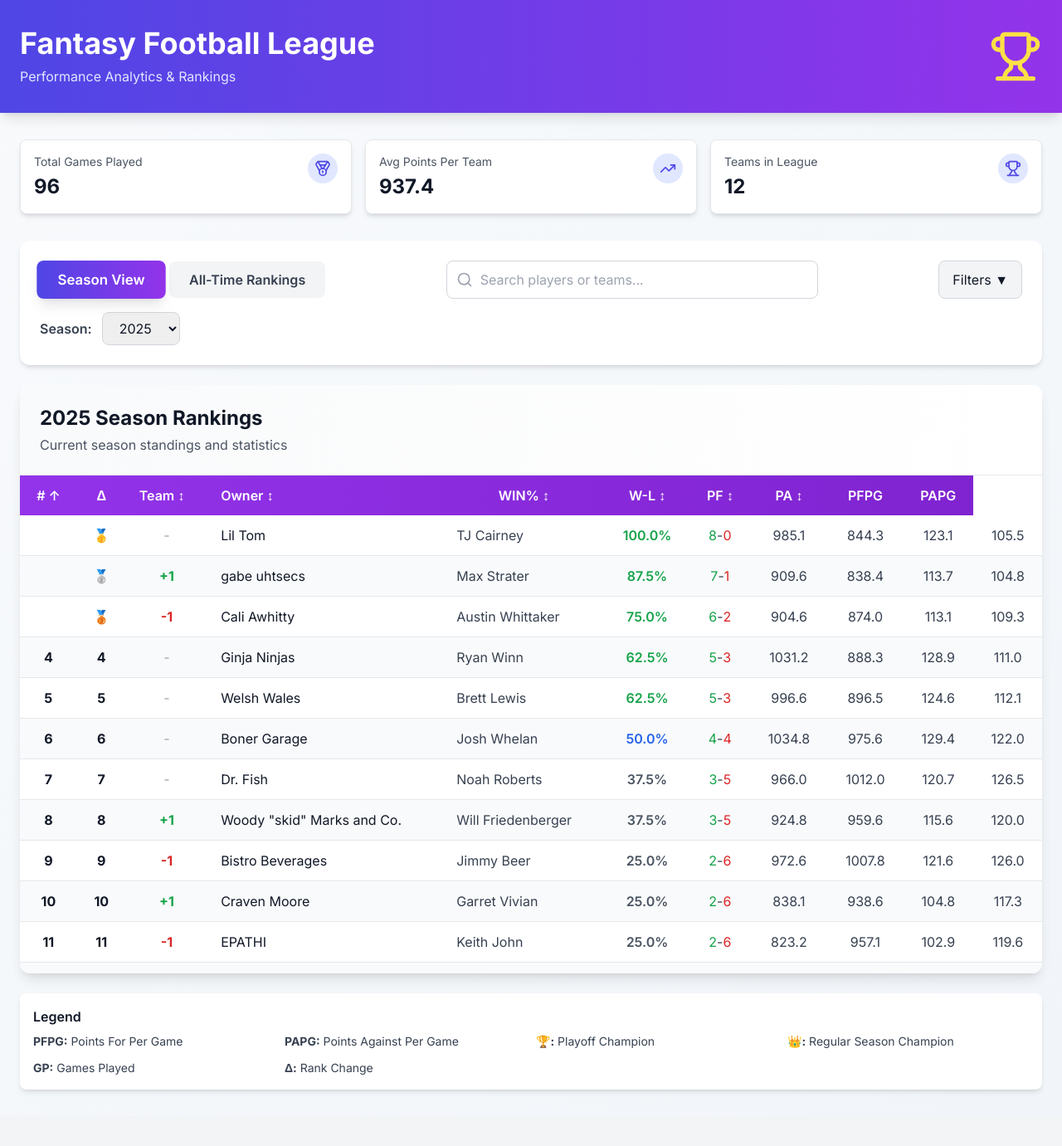
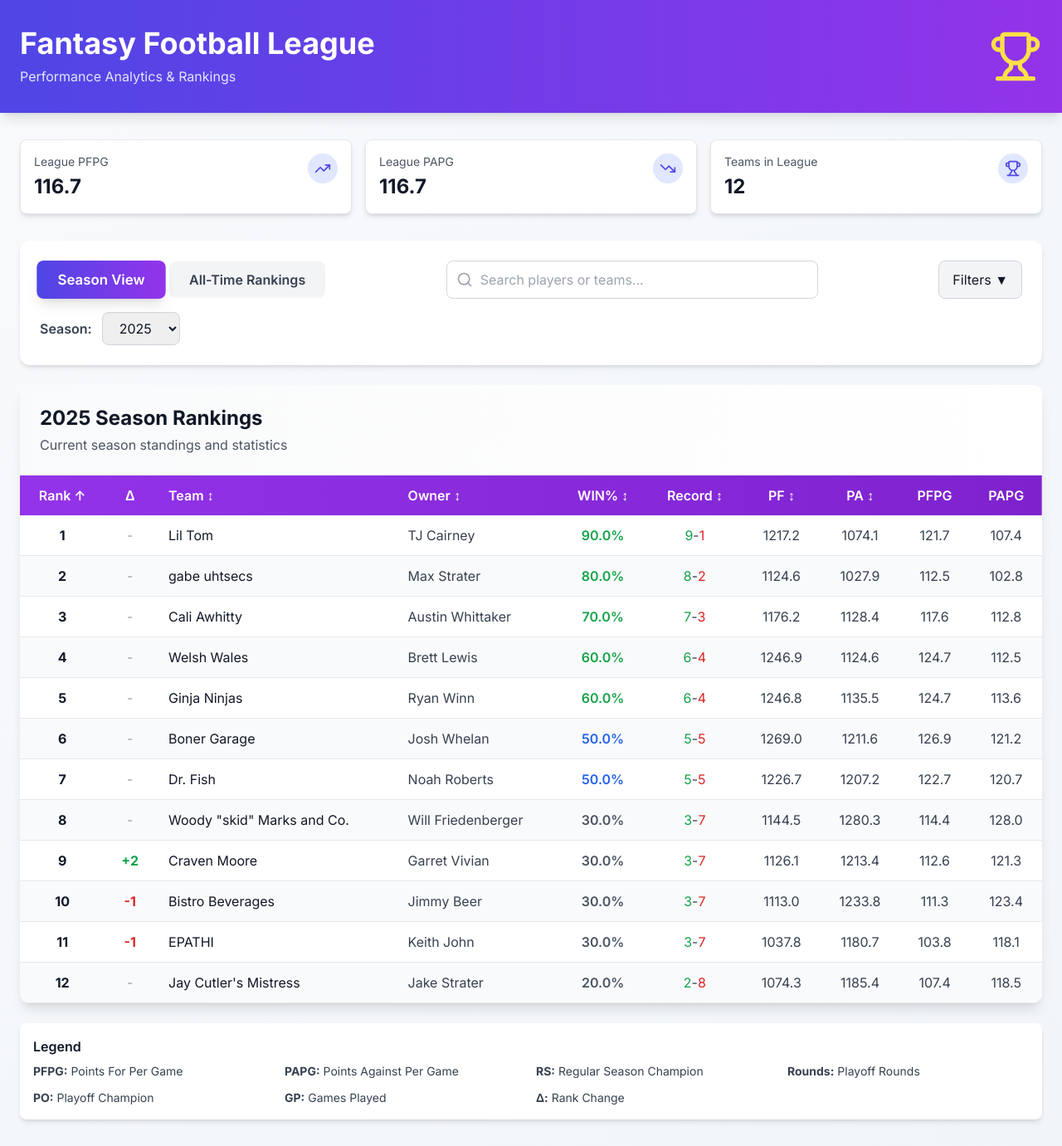
Before and after one commit to ryanw1nn/FantasyFootballWebApp, a React (Vite) app: page / in a window 1280 px wide. Shown: the whole page at 83% size. Before the commit the page ends 1345 px from the top, so only its background shows below. Built offline with nearby package versions, Linux system fonts and the light colour scheme.

Commit message:
better UX changes

```diff
--- a/src/App.jsx
+++ b/src/App.jsx
@@ -1,5 +1,5 @@
 import React, { useState, useMemo } from 'react';
-import { Search, Trophy, TrendingUp, Medal } from 'lucide-react';
+import { Search, Trophy, TrendingUp, TrendingDown, Medal } from 'lucide-react';
 
 // import custom components
 import StatsCard from './components/StatsCard';
@@ -96,14 +96,17 @@ export default function App() {
       0
     );
 
-    // Calculate average points for per team
-    const avgPF = season.length > 0
-      ? season.reduce((sum, team) => sum + (team.pf || 0), 0) / season.length
-      : 0;
+    const totalPF = season.reduce((sum, team) => sum + (team.pf || 0), 0);
+    const totalPA = season.reduce((sum, team) => sum + (team.pa || 0), 0);
+
+    // Calculate league PFPG and PAPG
+    const leaguePFPG = totalGames > 0 ? totalPF / totalGames : 0;
+    const leaguePAPG = totalGames > 0 ? totalPA / totalGames : 0;
 
     return {
       totalGames,
-      avgPF,
+      leaguePFPG,
+      leaguePAPG,
       teams: season.length
     };
   }, [selectedYear]);
@@ -137,14 +140,14 @@ export default function App() {
         {viewMode === "season" && (
           <div className="grid grid-cols-1 md:grid-cols-3 gap-4 mb-8">
             <StatsCard
-              title="Total Games Played"
-              value={currentSeasonStats.totalGames}
-              icon={Medal}
+              title="League PFPG"
+              value={currentSeasonStats.leaguePFPG.toFixed(1)}
+              icon={TrendingUp}
             />
             <StatsCard
-              title="Avg Points Per Team"
-              value={currentSeasonStats.avgPF.toFixed(1)}
-              icon={TrendingUp}
+              title="League PAPG"
+              value={currentSeasonStats.leaguePAPG.toFixed(1)}
+              icon={TrendingDown}
             />
             <StatsCard
               title="Teams in League"
@@ -265,7 +268,7 @@ export default function App() {
           </div>
 
           {/* Table Content - Conditionally renders based on view mode */}
-          <div className="overflow-auto max-h-[600px]">
+          <div className="overflow-x-auto">
             {viewMode === "season" ? (
               // Season View - shows single season rankings
               <SeasonTable
@@ -296,8 +299,9 @@ export default function App() {
           <div className="grid grid-cols-2 md:grid-cols-4 gap-3 text-sm text-gray-700">
             <div><strong>PFPG:</strong> Points For Per Game</div>
             <div><strong>PAPG:</strong> Points Against Per Game</div>
-            <div><strong>🏆:</strong> Playoff Champion</div>
-            <div><strong>👑:</strong> Regular Season Champion</div>
+            <div><strong>RS:</strong> Regular Season Champion</div>
+            <div><strong>Rounds:</strong> Playoff Rounds</div>
+            <div><strong>PO:</strong> Playoff Champion</div>
             <div><strong>GP:</strong> Games Played</div>
             <div><strong>Δ:</strong> Rank Change</div>
           </div>
--- a/src/components/AllTimeTable.jsx
+++ b/src/components/AllTimeTable.jsx
@@ -208,6 +208,11 @@ export default function AllTimeTable({ allData, searchQuery }) {
                     </th>
                     <th
                         className="px-4 py-3 text-center font-semibold cursor-pointer hover:bg-indigo-500 transition-colors"
+                        onClick={() => requestSort("ties")}
+                    >   T {getSortIcon("ties")}
+                    </th>
+                    <th
+                        className="px-4 py-3 text-center font-semibold cursor-pointer hover:bg-indigo-500 transition-colors"
                         onClick={() => requestSort("totalGames")}
                     >
                         GP {getSortIcon("totalGames")}
@@ -220,15 +225,21 @@ export default function AllTimeTable({ allData, searchQuery }) {
                     </th>
                     <th
                         className="px-4 py-3 text-center font-semibold cursor-pointer hover:bg-indigo-500 transition-colors"
-                        onClick={() => requestSort("pChampionCount")}
+                        onClick={() => requestSort("rChampionCount")}
                     >
-                        🏆 {getSortIcon("pChampionCount")}
+                        RS {getSortIcon("rChampionCount")}
                     </th>
                     <th
                         className="px-4 py-3 text-center font-semibold cursor-pointer hover:bg-indigo-500 transition-colors"
-                        onClick={() => requestSort("rChampionCount")}
+                        onClick={() => requestSort("playoffRounds")}
                     >
-                        👑 {getSortIcon("rChampionCount")}
+                        Rounds {getSortIcon("playoffRounds")}
+                    </th>
+                    <th
+                        className="px-4 py-3 text-center font-semibold cursor-pointer hover:bg-indigo-500 transition-colors"
+                        onClick={() => requestSort("pChampionCount")}
+                    >
+                        PO {getSortIcon("pChampionCount")}
                     </th>
                     </tr>
                 </thead>
@@ -268,6 +279,11 @@ export default function AllTimeTable({ allData, searchQuery }) {
                         {player.losses}
                     </td>
 
+                    {/* Ties - Gray color */}
+                    <td className="px-4 py-3 text-center text-gray-600 font-medium">
+                        {player.ties}
+                    </td>
+
                     {/* Games Played */}
                     <td className="px-4 py-3 text-center text-gray-700">
                         {player.totalGames}
@@ -276,6 +292,25 @@ export default function AllTimeTable({ allData, searchQuery }) {
                     {/* Points For Per Game */}
                     <td className="px-4 py-3 text-center text-gray-700">
                         {player.PFPG.toFixed(1)}
+                    </td>
+
+
+                    {/* Regular Season Championships - Badge display */}
+                    <td className="px-4 py-3 text-center">
+                        {player.rChampionCount > 0 && (
+                        <span className="inline-flex items-center justify-center bg-blue-100 text-blue-800 px-2 py-1 rounded-full text-sm font-semibold">
+                            {player.rChampionCount}
+                        </span>
+                        )}
+                    </td>
+
+                     {/* Playoff Rounds - Badge display */}
+                     <td className="px-4 py-3 text-center">
+                        {player.pChampionCount > 0 && (
+                        <span className="inline-flex items-center justify-center bg-yellow-100 text-yellow-800 px-2 py-1 rounded-full text-sm font-semibold">
+                            {player.playoffRounds}
+                        </span>
+                        )}
                     </td>
 
                     {/* Playoff Championships - Badge display */}
@@ -287,14 +322,6 @@ export default function AllTimeTable({ allData, searchQuery }) {
                         )}
                     </td>
 
-                    {/* Regular Season Championships - Badge display */}
-                    <td className="px-4 py-3 text-center">
-                        {player.rChampionCount > 0 && (
-                        <span className="inline-flex items-center justify-center bg-blue-100 text-blue-800 px-2 py-1 rounded-full text-sm font-semibold">
-                            {player.rChampionCount}
-                        </span>
-                        )}
-                    </td>
                     </tr>
                 ))}
                 </tbody>
--- a/src/components/SeasonTable.jsx
+++ b/src/components/SeasonTable.jsx
@@ -1,5 +1,5 @@
 // ==================================
-// AllTimeTable.jsx
+// SeasonTable.jsx
 // ==================================
 
 import React, { useState, useMemo } from 'react';
@@ -63,21 +63,9 @@ export default function SeasonTable({ seasonData, year, searchQuery }) {
       // Normalize place to number (handle emoji and string values)
       let placeValue = row.place;
 
-      // Handle emoji placings from older data
-      const emojiMap = {
-        "🥇": 1,
-        "🥈": 2,
-        "🥉": 3,
-        "✨": 4,
-        "💩": 5
-      };
-
-      if (typeof placeValue === 'string' && emojiMap[placeValue]) {
-        placeValue = emojiMap[placeValue];
-      } else if (typeof placeValue === 'string') {
-        // Try to parse as number
+      if (typeof placeValue === 'string') {
         const parsed = parseInt(placeValue);
-        if (!isNaN(parsed)) {
+        if(!isNaN(parsed)) {
           placeValue = parsed;
         }
       }
@@ -182,7 +170,7 @@ export default function SeasonTable({ seasonData, year, searchQuery }) {
               className="px-4 py-3 text-center font-semibold cursor-pointer hover:bg-purple-500 transition-colors"
               onClick={() => requestSort("place")}
             >
-              # {getSortIcon("place")}
+              Rank {getSortIcon("place")}
             </th>
 
             {/* Change (Delta) Column - Not sortable */}
@@ -219,7 +207,7 @@ export default function SeasonTable({ seasonData, year, searchQuery }) {
               className="px-4 py-3 text-center font-semibold cursor-pointer hover:bg-purple-500 transition-colors"
               onClick={() => requestSort("wins")}
             >
-              W-L {getSortIcon("wins")}
+              Record {getSortIcon("wins")}
             </th>
 
             {/* Points For Column */}
@@ -280,27 +268,16 @@ export default function SeasonTable({ seasonData, year, searchQuery }) {
             return (
               <tr key={idx} className={rowClass}>
 
-                {/* Place/Rank - Show medal emojis for top 3 */}
-                <td className="px-4 py-3 text-center font-bold text-gray-900">
-                  {row.place === 1 && "🥇"}
-                  {row.place === 2 && "🥈"}
-                  {row.place === 3 && "🥉"}
-                  {row.place > 3 && row.place}
-                </td>
-
                 {/* Place/Rank - Show medal emojis for top 3 or championship indicators */}
                 <td className="px-4 py-3 text-center font-bold text-gray-900">
                   <div className="flex items-center justify-center gap-1">
-                    {row.placeValue === 1 && "🥇"}
-                    {row.placeValue === 2 && "🥈"}
-                    {row.placeValue === 3 && "🥉"}
-                    {row.placeValue > 3 && row.placeValue}
+                    {row.placeValue}
                     {/* Show championship indicators next to place */}
                     {row.rChampion && (
-                      <span className="text-lg ml-1" title="Regular Season Champion">👑</span>
+                      <span className="text-lg ml-1" title="Regular Season Champion">RS</span>
                     )}
                     {row.playoff?.pChampion && (
-                      <span className="text-lg ml-1" title="Playoff Champion">🏆</span>
+                      <span className="text-lg ml-1" title="Playoff Champion">PO</span>
                     )}
                   </div>
                 </td>
@@ -344,7 +321,7 @@ export default function SeasonTable({ seasonData, year, searchQuery }) {
                   <span className="text-green-600 font-medium">{row.wins}</span>-
                   <span className="text-red-600 font-medium">{row.losses}</span>
                   {row.ties > 0 && (
-                    <span className="text-gray-500">-{row.ties}</span>
+                    <span>-<span className="text-gray-500">-{row.ties}</span></span>
                   )}
                 </td>
 
--- a/src/data/seasons.json
+++ b/src/data/seasons.json
@@ -75,17 +75,17 @@
     ],
 
     "2025": [
-        { "team": "Woody \"skid\" Marks and Co.", "name": "Will Friedenberger", "wins": 3, "losses": 5, "ties": 0, "pf": 924.76, "pa": 959.6, "state": "active", "playoff": {"made": false, "rounds": 0, "pChampion": false}, "rChampion": false, "place": "8", "prevPlace": "9" },
-        { "team": "Lil Tom", "name": "TJ Cairney", "wins": 8, "losses": 0, "ties": 0, "pf": 985.08, "pa": 844.26, "state": "active", "playoff": {"made": false, "rounds": 0, "pChampion": false}, "rChampion": false, "place": "1", "prevPlace": "1" },
-        { "team": "Welsh Wales", "name": "Brett Lewis", "wins": 5, "losses": 3, "ties": 0, "pf": 996.62, "pa": 896.46, "state": "active", "playoff": {"made": false, "rounds": 0, "pChampion": false}, "rChampion": false, "place": "5", "prevPlace": "5" },
-        { "team": "Bistro Beverages", "name": "Jimmy Beer", "wins": 2, "losses": 6, "ties": 0, "pf": 972.64, "pa": 1007.84, "state": "active", "playoff": {"made": false, "rounds": 0, "pChampion": false}, "rChampion": false, "place": "9", "prevPlace": "8" },
-        { "team": "Dr. Fish", "name": "Noah Roberts", "wins": 3, "losses": 5, "ties": 0, "pf": 965.96, "pa": 1012.04, "state": "active", "playoff": {"made": false, "rounds": 0, "pChampion": false}, "rChampion": false, "place": "7", "prevPlace": "7" },
-        { "team": "EPATHI", "name": "Keith John", "wins": 2, "losses": 6, "ties": 0, "pf": 823.16, "pa": 957.14, "state": "active", "playoff": {"made": false, "rounds": 0, "pChampion": false}, "rChampion": false, "place": "11", "prevPlace": "10" },
-        { "team": "Cali Awhitty", "name": "Austin Whittaker", "wins": 6, "losses": 2, "ties": 0, "pf": 904.56, "pa": 874.0, "state": "active", "playoff": {"made": false, "rounds": 0, "pChampion": false}, "rChampion": false, "place": "3", "prevPlace": "2" },
-        { "team": "Craven Moore", "name": "Garret Vivian", "wins": 2, "losses": 6, "ties": 0, "pf": 838.06, "pa": 938.6, "state": "active", "playoff": {"made": false, "rounds": 0, "pChampion": false}, "rChampion": false, "place": "10", "prevPlace": "11" },
-        { "team": "Jay Cutler's Mistress", "name": "Jake Strater", "wins": 1, "losses": 7, "ties": 0, "pf": 862.84, "pa": 956.94, "state": "active", "playoff": {"made": false, "rounds": 0, "pChampion": false}, "rChampion": false, "place": "12", "prevPlace": "12" },
-        { "team": "Ginja Ninjas", "name": "Ryan Winn", "wins": 5, "losses": 3, "ties": 0, "pf": 1031.16, "pa": 888.32, "state": "active", "playoff": {"made": false, "rounds": 0, "pChampion": false}, "rChampion": false, "place": "4", "prevPlace": "4" },
-        { "team": "gabe uhtsecs", "name": "Max Strater", "wins": 7, "losses": 1, "ties": 0, "pf": 909.58, "pa": 838.4, "state": "active", "playoff": {"made": false, "rounds": 0, "pChampion": false}, "rChampion": false, "place": "2", "prevPlace": "3" },
-        { "team": "Boner Garage", "name": "Josh Whelan", "wins": 4, "losses": 4, "ties": 0, "pf": 1034.82, "pa": 975.64, "state": "active", "playoff": {"made": false, "rounds": 0, "pChampion": false}, "rChampion": false, "place": "6", "prevPlace": "6" }
+        { "team": "Woody \"skid\" Marks and Co.", "name": "Will Friedenberger", "wins": 3, "losses": 7, "ties": 0, "pf": 1144.46, "pa": 1280.26, "state": "active", "playoff": {"made": false, "rounds": 0, "pChampion": false}, "rChampion": false, "place": "8", "prevPlace": "8" },
+        { "team": "Lil Tom", "name": "TJ Cairney", "wins": 9, "losses": 1, "ties": 0, "pf": 1217.24, "pa": 1074.14, "state": "active", "playoff": {"made": false, "rounds": 0, "pChampion": false}, "rChampion": false, "place": "1", "prevPlace": "1" },
+        { "team": "Welsh Wales", "name": "Brett Lewis", "wins": 6, "losses": 4, "ties": 0, "pf": 1246.88, "pa": 1124.6, "state": "active", "playoff": {"made": false, "rounds": 0, "pChampion": false}, "rChampion": false, "place": "4", "prevPlace": "4" },
+        { "team": "Bistro Beverages", "name": "Jimmy Beer", "wins": 3, "losses": 7, "ties": 0, "pf": 1112.96, "pa": 1233.8, "state": "active", "playoff": {"made": false, "rounds": 0, "pChampion": false}, "rChampion": false, "place": "10", "prevPlace": "9" },
+        { "team": "Dr. Fish", "name": "Noah Roberts", "wins": 5, "losses": 5, "ties": 0, "pf": 1226.74, "pa": 1207.18, "state": "active", "playoff": {"made": false, "rounds": 0, "pChampion": false}, "rChampion": false, "place": "7", "prevPlace": "7" },
+        { "team": "EPATHI", "name": "Keith John", "wins": 3, "losses": 7, "ties": 0, "pf": 1037.76, "pa": 1180.74, "state": "active", "playoff": {"made": false, "rounds": 0, "pChampion": false}, "rChampion": false, "place": "11", "prevPlace": "10" },
+        { "team": "Cali Awhitty", "name": "Austin Whittaker", "wins": 7, "losses": 3, "ties": 0, "pf": 1176.16, "pa": 1128.4, "state": "active", "playoff": {"made": false, "rounds": 0, "pChampion": false}, "rChampion": false, "place": "3", "prevPlace": "3" },
+        { "team": "Craven Moore", "name": "Garret Vivian", "wins": 3, "losses": 7, "ties": 0, "pf": 1126.08, "pa": 1213.43, "state": "active", "playoff": {"made": false, "rounds": 0, "pChampion": false}, "rChampion": false, "place": "9", "prevPlace": "11" },
+        { "team": "Jay Cutler's Mistress", "name": "Jake Strater", "wins": 2, "losses": 8, "ties": 0, "pf": 1074.34, "pa": 1185.38, "state": "active", "playoff": {"made": false, "rounds": 0, "pChampion": false}, "rChampion": false, "place": "12", "prevPlace": "12" },
+        { "team": "Ginja Ninjas", "name": "Ryan Winn", "wins": 6, "losses": 4, "ties": 0, "pf": 1246.78, "pa": 1135.54, "state": "active", "playoff": {"made": false, "rounds": 0, "pChampion": false}, "rChampion": false, "place": "5", "prevPlace": "5" },
+        { "team": "gabe uhtsecs", "name": "Max Strater", "wins": 8, "losses": 2, "ties": 0, "pf": 1124.6, "pa": 1027.94, "state": "active", "playoff": {"made": false, "rounds": 0, "pChampion": false}, "rChampion": false, "place": "2", "prevPlace": "2" },
+        { "team": "Boner Garage", "name": "Josh Whelan", "wins": 5, "losses": 5, "ties": 0, "pf": 1269.04, "pa": 1211.64, "state": "active", "playoff": {"made": false, "rounds": 0, "pChampion": false}, "rChampion": false, "place": "6", "prevPlace": "6" }
     ]
 }
```
